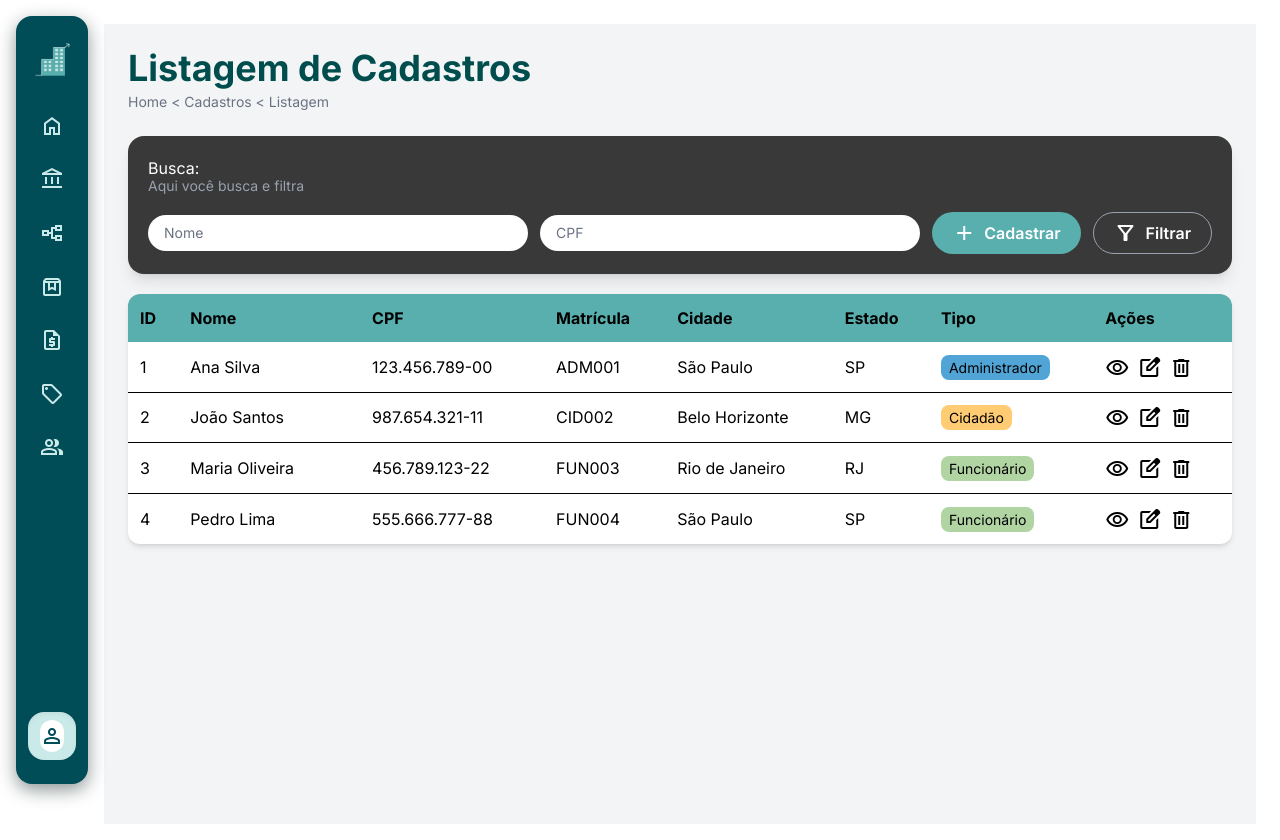
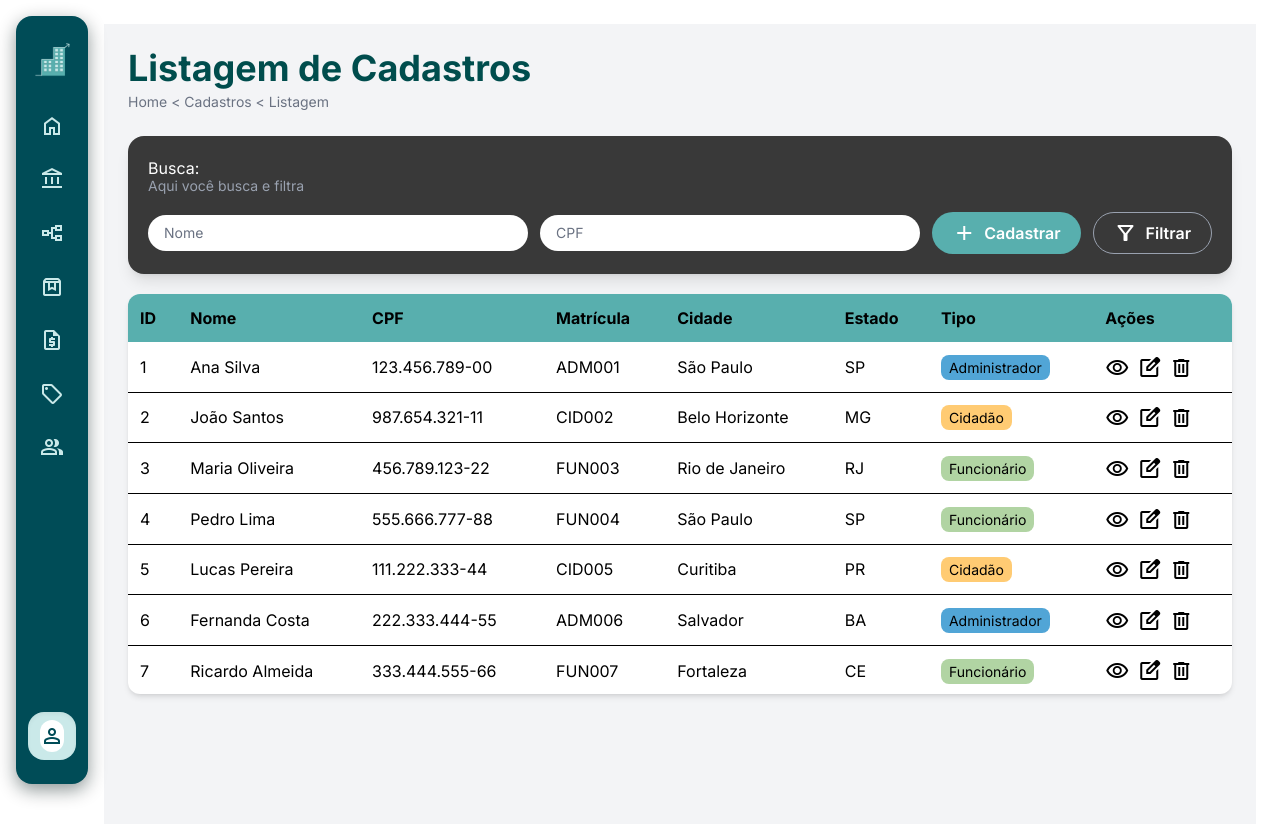
Before and after one commit to Fatec-ADS-AMS2025/civitas-frontend, a Next.js app in the folder civitas-frontend/: page /dashboard/usuarios in a window 1280 px wide. Shown: the top 840 px of the page. Built offline with nearby package versions, Linux system fonts and the light colour scheme.

Commit message:
:sparkles: feat: Tela Listar Cadastro Finalizada

```diff
--- a/civitas-frontend/src/app/dashboard/usuarios/page.tsx
+++ b/civitas-frontend/src/app/dashboard/usuarios/page.tsx
@@ -106,15 +106,6 @@ const usuarios: User[] = [
     estado: "DF",
     tipo: "Administrador",
   },
-  {
-    id: 11,
-    nome: "Patrícia Souza",
-    cpf: "777.999.000-11",
-    matricula: "CID011",
-    cidade: "Manaus",
-    estado: "AM",
-    tipo: "Cidadão",
-  },
 ];
 
 
--- a/civitas-frontend/src/components/Sidebar/sidebar.tsx
+++ b/civitas-frontend/src/components/Sidebar/sidebar.tsx
@@ -137,7 +137,7 @@ export default function Sidebar({
               <img
                 src="/logo.png"
                 alt="Logo Civitas"
-                className="object-contain w-full h-full"
+                className="object-contain size-full"
               />
             </div>
             <div className="ml-1 text-2xl font-semibold text-tertialy-1  opacity-0 group-hover:opacity-100 transition-opacity duration-200">
--- a/civitas-frontend/src/components/Table/table.tsx
+++ b/civitas-frontend/src/components/Table/table.tsx
@@ -48,8 +48,8 @@ const Table: React.FC<TableProps> = ({ data }) => {
     <div className="w-full bg-white rounded-xl shadow-md overflow-hidden mt-5">
       {/* Tabela - Desktop */}
       <div className="hidden md:block">
-        {/* 🔹 Container com scroll interno */}
-        <div className="max-h-[250px] overflow-y-auto relative">
+
+        <div className="max-h-[400px] overflow-y-auto relative">
           <table className="w-full text-left border-collapse text-black">
             <thead className="bg-primary-1 text-black sticky top-0 z-10">
               <tr>
```
